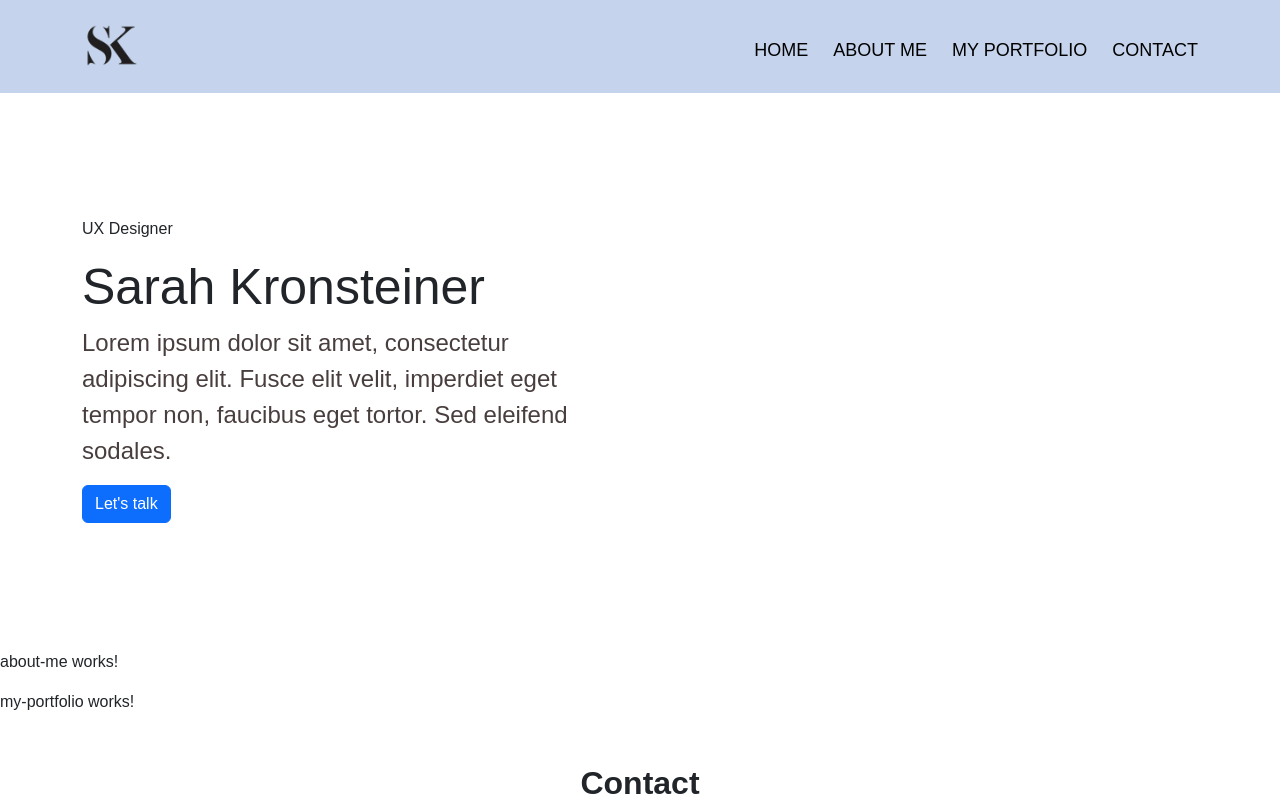
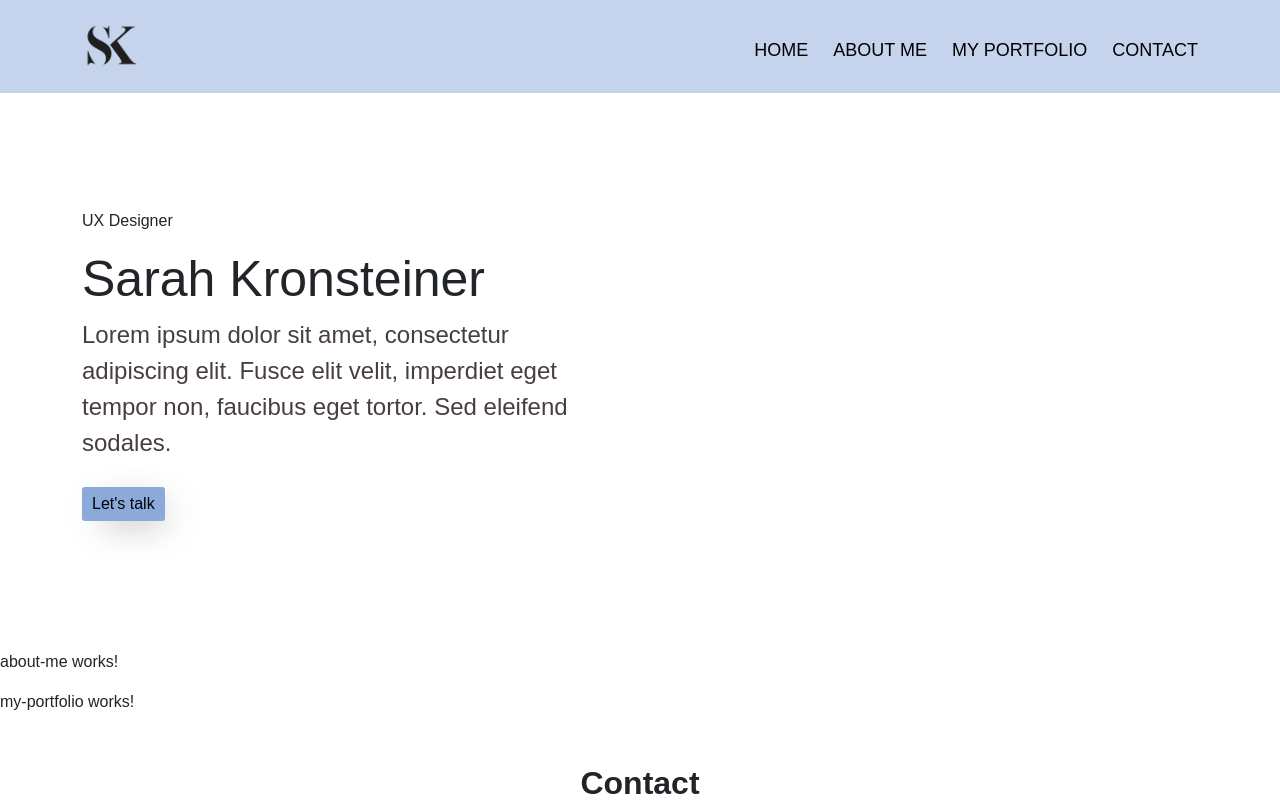
Before and after one commit to IU-Webprogrammierung/web-programmierung-SarahKronsteiner, an Angular app in the folder portfolio-kronsteiner/: page / in a window 1280 px wide. Shown: the top 800 px of the page. Built offline with nearby package versions, Linux system fonts and the light colour scheme.

Commit message:
fixed header button

```diff
--- a/portfolio-kronsteiner/src/app/header/header.component.css
+++ b/portfolio-kronsteiner/src/app/header/header.component.css
@@ -229,6 +229,6 @@
     height: 70vh;
   }
 
-  .header-bottom .headings .btn {
+  .header-bottom .headings .button {
     width: fit-content;
   }
--- a/portfolio-kronsteiner/src/app/header/header.component.html
+++ b/portfolio-kronsteiner/src/app/header/header.component.html
@@ -27,7 +27,7 @@
                 <p>{{headerContent.subHeading}}</p>
                 <h1>{{headerContent.heading}}</h1>
                 <p class="subheading-large">{{headerContent.text}}</p>
-                <button type="button" class="btn btn-primary">{{headerContent.button.text}}</button>
+                <button type="button" class="button button-primary">{{headerContent.button.text}}</button>
             </div>
         </div>
     </div>
```
